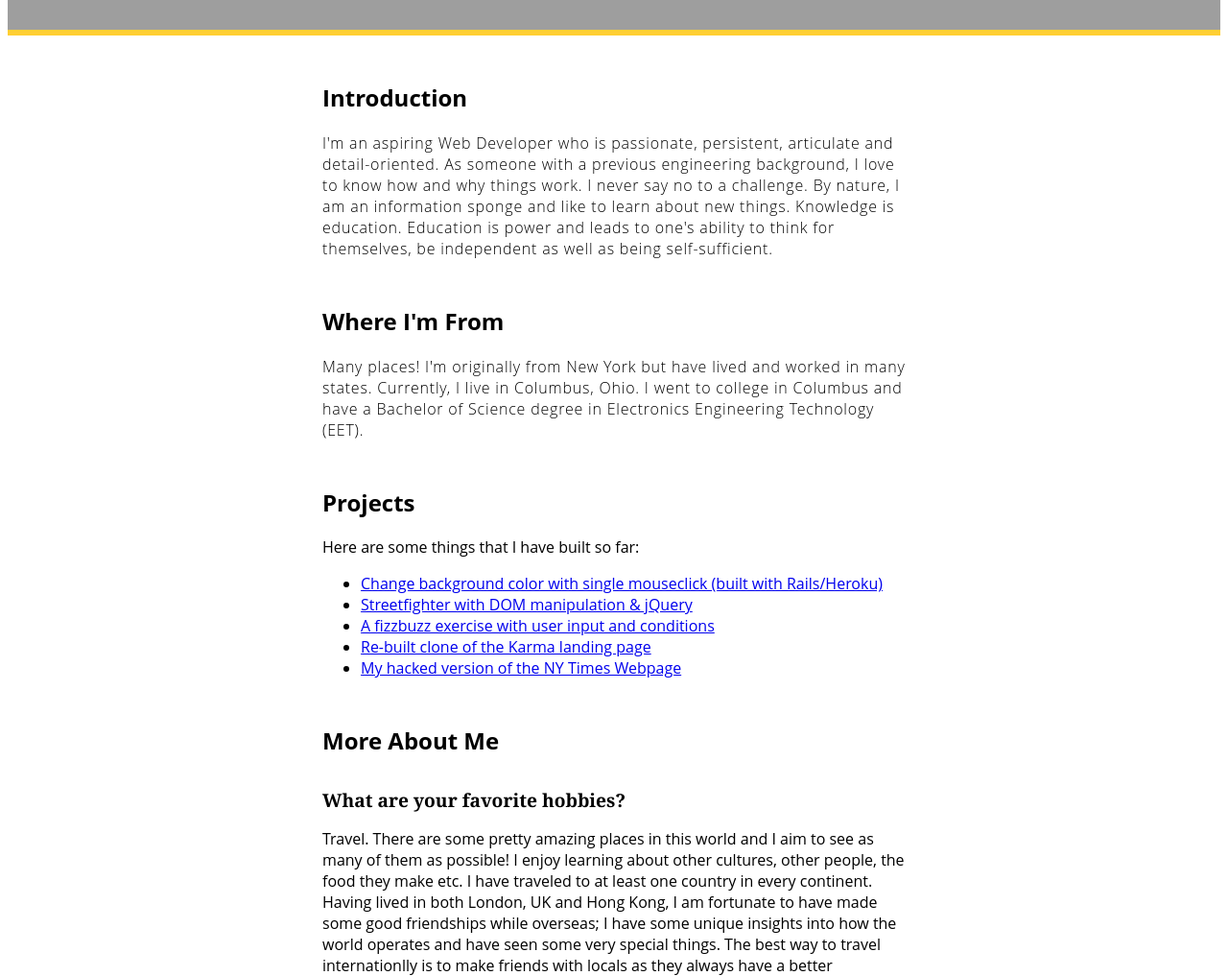
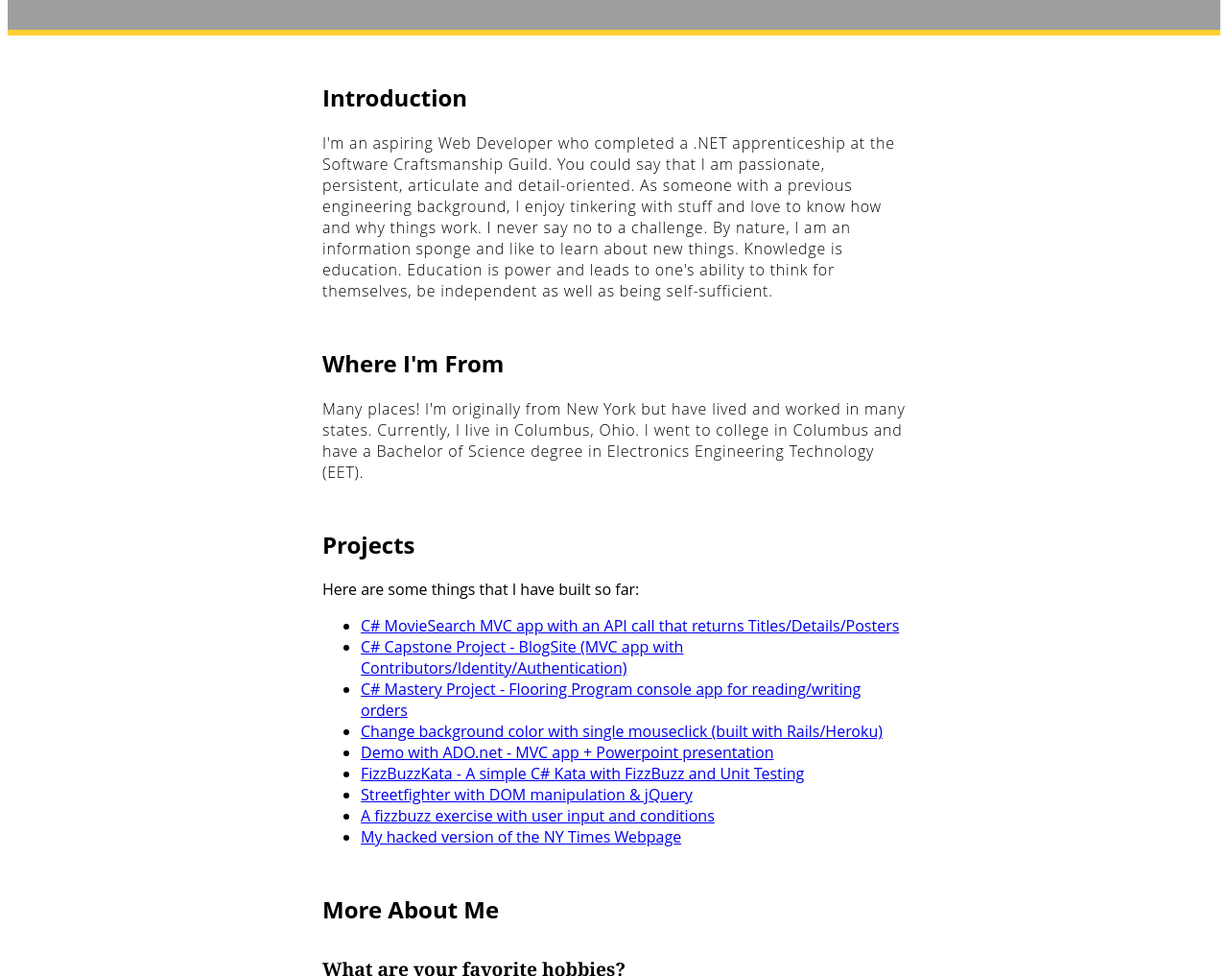
Before and after one commit to ciaochow/portfolio, a plain HTML site: page index.html in a window 1280 px wide. Shown: the part 400-1417 px from the top of the page at 96% size. Drawn offline with Linux system fonts and the light colour scheme; grey boxes are pictures that could not be loaded.

Commit message:
Update links with recent projects

```diff
--- a/index.html
+++ b/index.html
@@ -17,7 +17,7 @@
 
     <section class="introduction">
       <h1>Introduction</h1>
-      <p>I'm an aspiring Web Developer who is passionate, persistent, articulate and detail-oriented.  As someone with a previous engineering background, I love to know how and why things work.  I never say no to a challenge.  By nature, I am an information sponge and like to learn about new things.  Knowledge is education.  Education is power and leads to one's ability to think for themselves, be independent as well as being self-sufficient.</p>
+      <p>I'm an aspiring Web Developer who completed a .NET apprenticeship at the Software Craftsmanship Guild.  You could say that I am passionate, persistent, articulate and detail-oriented.  As someone with a previous engineering background, I enjoy tinkering with stuff and love to know how and why things work.  I never say no to a challenge.  By nature, I am an information sponge and like to learn about new things.  Knowledge is education.  Education is power and leads to one's ability to think for themselves, be independent as well as being self-sufficient.</p>
     </section>
 
     <section class="location">
@@ -31,7 +31,23 @@
       <p>Here are some things that I have built so far: </p>
       <ul class="project-links">
         <li>
+          <a href="https://github.com/ciaochow/MovieSearch">C# MovieSearch MVC app with an API call that returns Titles/Details/Posters</a>
+        </li>
+        <li>
+          <a href="https://github.com/ciaochow/BlogCMS">C# Capstone Project - BlogSite (MVC app with Contributors/Identity/Authentication)</a>
+        </li>
+        <li>
+          <a href="https://github.com/ciaochow/FlooringProject">C# Mastery Project - Flooring Program console app for reading/writing orders</a>
+        </li>
+
+        <li>
           <a href="https://fast-shelf-7861.herokuapp.com">Change background color with single mouseclick (built with Rails/Heroku)</a>
+        </li>
+        <li>
+          <a href="https://github.com/ciaochow/ADO.Net-Demo">Demo with ADO.net - MVC app + Powerpoint presentation</a>
+        </li>
+        <li>
+          <a href="https://github.com/ciaochow/FizzBuzzKata">FizzBuzzKata - A simple C# Kata with FizzBuzz and Unit Testing</a>
         </li>
         <li>
           <a href="https://ciaochow.github.io/jquery-streetfighter">Streetfighter with DOM manipulation & jQuery</a>
@@ -39,10 +55,7 @@
         <li>
           <a href="https://ciaochow.github.io/fizzbuzzfunction">A fizzbuzz exercise with user input and conditions</a>
         </li>
-        <li>
-          <a href="https://ciaochow.github.io/fewd_landing_page_clone">Re-built clone of the Karma landing page</a>
-        </li>
-        <li>
+                <li>
           <a href="hackthetimes051115.png">My hacked version of the NY Times Webpage</a>
         </li>
       </ul>
```
